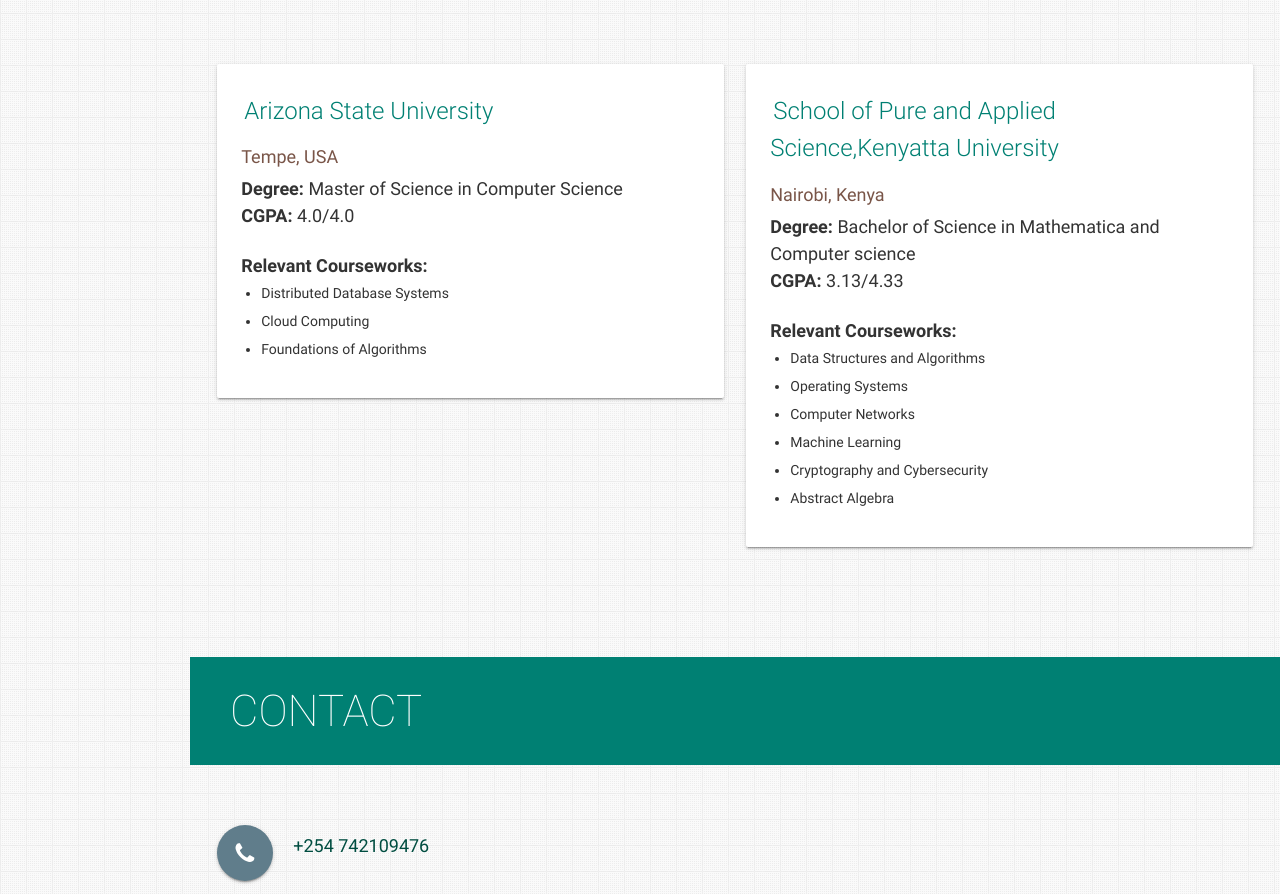
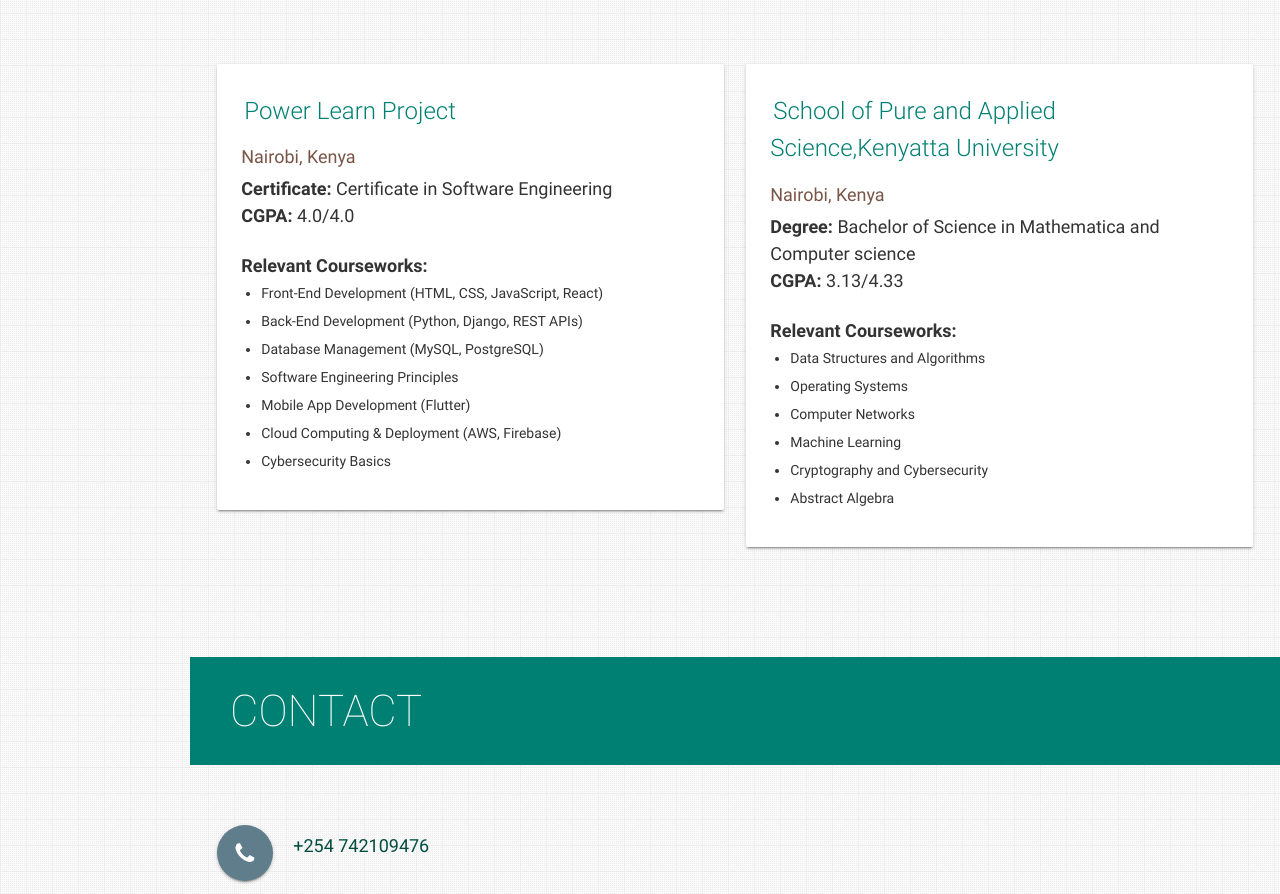
Before and after one commit to Web3-baddie/Janet, a plain HTML site: page index.html in a window 1280 px wide. Shown: the part 7033-7927 px from the top of the page. Drawn offline with nearby package versions, Linux system fonts and the light colour scheme.

Commit message:
Update index.html

```diff
--- a/index.html
+++ b/index.html
@@ -917,11 +917,11 @@ of each drug container to estimate the degradation of the drug.
             <div class="card">
               <div class="card-content">
                 <p>
-                  <span class="card-title"><a href="https://www.asu.edu/" target="_blank" class="teal-text hoverline">Arizona State University</a></span>
+                  <span class="card-title"><a href="https://www.asu.edu/" target="_blank" class="teal-text hoverline">Power Learn Project</a></span>
                 </p>
-                <p class="brown-text">Tempe, USA</p>
+                <p class="brown-text">Nairobi, Kenya</p>
                 <p>
-                  <b>Degree: </b>Master of Science in Computer Science
+                  <b>Certificate: </b>Certificate in Software Engineering
                   <br>
                   <b>CGPA: </b>4.0/4.0
                 </p>
@@ -930,9 +930,13 @@ of each drug container to estimate the degradation of the drug.
                   <p>
                     <b>Relevant Courseworks:</b>
                   <ul>
-                    <li>Distributed Database Systems</li>
-                    <li>Cloud Computing</li>
-                    <li>Foundations of Algorithms</li>
+                  <li>Front-End Development (HTML, CSS, JavaScript, React)</li>
+<li>Back-End Development (Python, Django, REST APIs)</li>
+<li>Database Management (MySQL, PostgreSQL)</li>
+<li>Software Engineering Principles</li>
+<li>Mobile App Development (Flutter)</li>
+<li>Cloud Computing & Deployment (AWS, Firebase)</li>
+<li>Cybersecurity Basics</li>
                   </ul>
                   </p>
 
```
